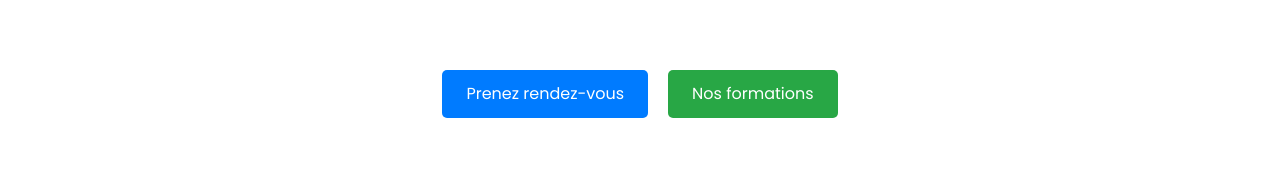
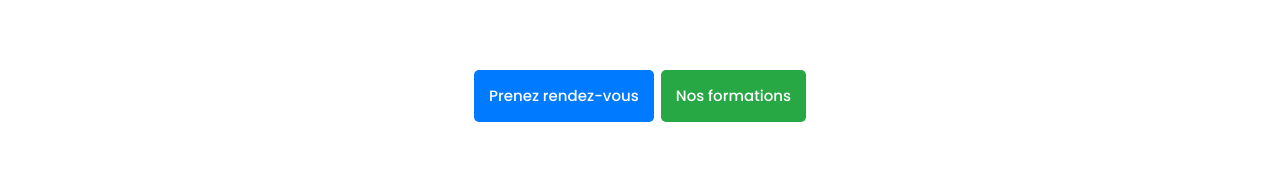
Before and after one commit to Beerus243/newbrain, a Next.js app: page / in a window 1280 px wide. Shown: the part 312-484 px from the top of the page. Built offline with nearby package versions, Linux system fonts and the light colour scheme.

Commit message:
correction carrousel3

```diff
--- a/app/components/Header.module.css
+++ b/app/components/Header.module.css
@@ -381,17 +381,19 @@
 .buttons {
   display: flex;
   justify-content: center;
-  gap: 20px; /* espace entre les boutons */
+  gap: 7px; /* espace entre les boutons */
   margin-top: 20px;
   font-family: "Poppins", sans-serif;
+  font-weight: 500;
 }
 
 .button {
-  padding: 12px 24px;
-  font-size: 16px;
+  padding: 15px;
   border: none;
   border-radius: 5px;
   cursor: pointer;
+  font-family: "Poppins", sans-serif;
+  font-size: 15px;
   transition: background 0.3s, transform 0.2s ease-in-out;
 }
 
```
